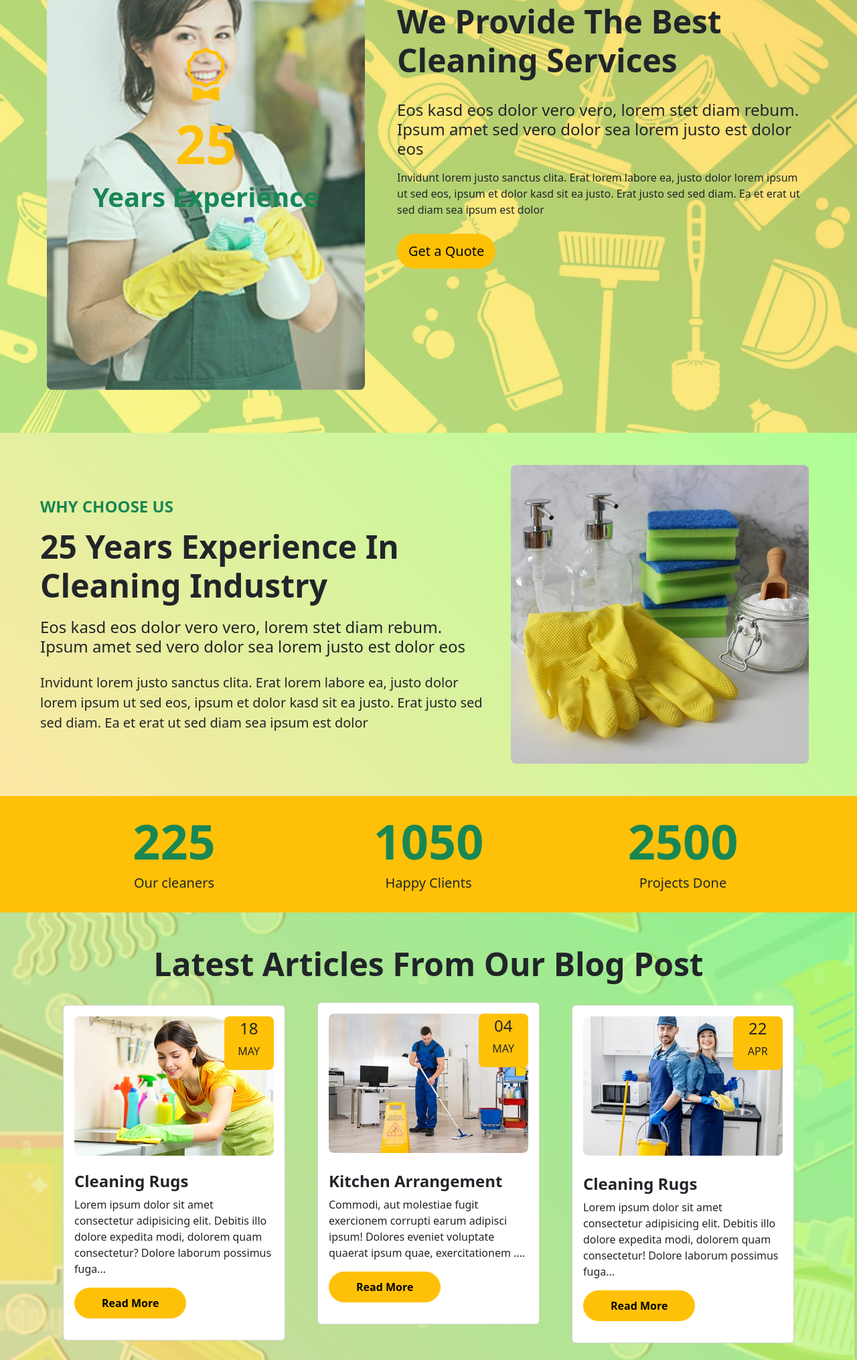
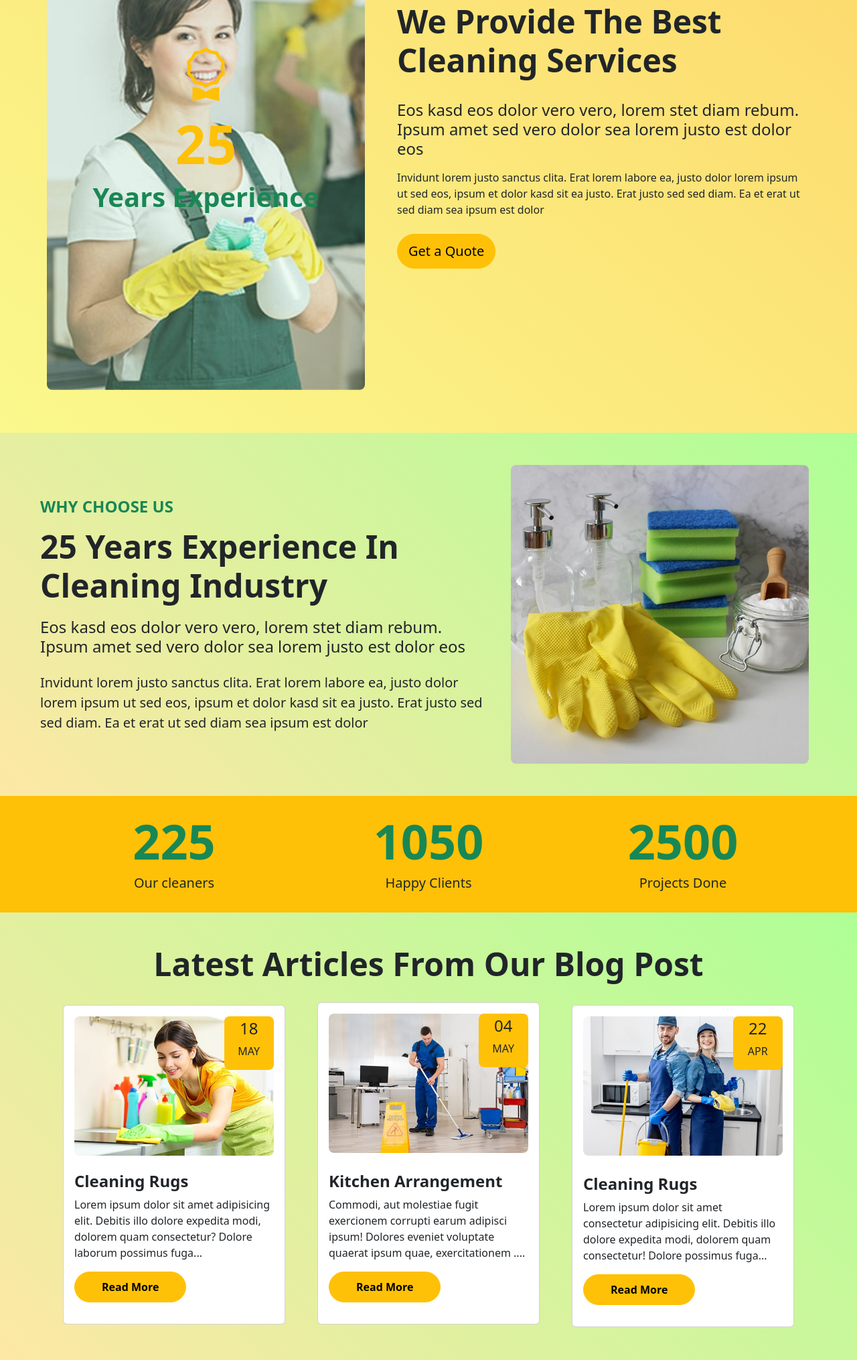
Before and after one commit to Izima01/Kodecamp-2.0-task-5, a plain HTML site: page index.html in a window 1280 px wide. Shown: the part 770-2800 px from the top of the page at 67% size. Drawn offline with nearby package versions, Linux system fonts and the light colour scheme.

Commit message:
more stuff

```diff
--- a/css/styles.css
+++ b/css/styles.css
@@ -22,15 +22,11 @@
 }
 
 .page-2 {
-    background: linear-gradient(40deg, rgba(248, 246, 92, 0.7), rgba(252, 201, 47, 0.7)), url(../img/bg-4.jpg);
-    background-position: center;
-    background-size: cover;
+    background: linear-gradient(40deg, rgba(248, 246, 92, 0.7), rgba(252, 201, 47, 0.7));
 }
 
 .experience {
     background: linear-gradient(45deg, rgba(253, 224, 135, 0.75), rgba(154, 255, 123, 0.8));
-    background-position: center;
-    background-size: cover;
 }
 
 .contact-info .row {
@@ -38,9 +34,7 @@
 }
 
 .blog {
-    background: linear-gradient(45deg, rgba(253, 224, 135, 0.75), rgba(154, 255, 123, 0.8)), url(../img/bg-5.png) no-repeat;
-    background-position: center;
-    background-size: cover;
+    background: linear-gradient(45deg, rgba(253, 224, 135, 0.75), rgba(154, 255, 123, 0.8));
 }
 
 .blog .row .date {
--- a/index.html
+++ b/index.html
@@ -153,7 +153,7 @@
                                 </div>
                             </div>
                             <h4 class="mb-2 mt-4 fw-bold">Cleaning Rugs</h4>
-                            <p>Lorem ipsum dolor sit amet consectetur adipisicing elit. Debitis illo dolore expedita modi, dolorem quam consectetur? Dolore laborum possimus fuga...</p>
+                            <p>Lorem ipsum dolor sit amet adipisicing elit. Debitis illo dolore expedita modi, dolorem quam consectetur? Dolore laborum possimus fuga...</p>
                             <button class="btn btn-warning fw-semibold mb-3" type="submit">Read More</button>
                         </div>
                     </div>
@@ -185,7 +185,7 @@
                                 </div>
                             </div>
                             <h4 class="mb-2 mt-1 fw-bold">Cleaning Rugs</h4>
-                            <p>Lorem ipsum dolor sit amet consectetur adipisicing elit. Debitis illo dolore expedita modi, dolorem quam consectetur! Dolore laborum possimus fuga...</p>
+                            <p>Lorem ipsum dolor sit amet consectetur adipisicing elit. Debitis illo dolore expedita modi, dolorem quam consectetur! Dolore possimus fuga...</p>
                             <button class="btn btn-warning fw-semibold mb-3" type="submit">Read More</button>
                         </div>
                     </div>
```
